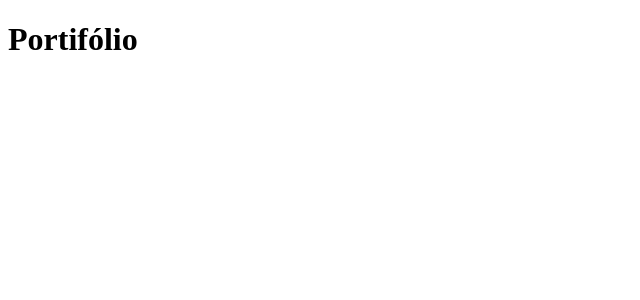
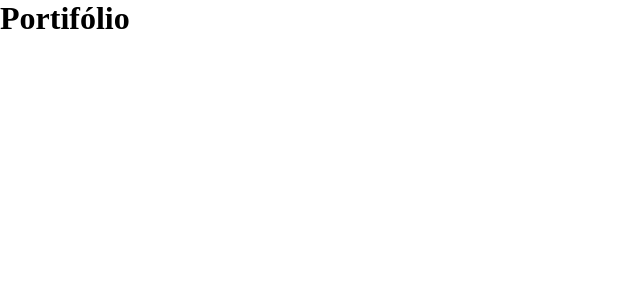
Before and after one commit to juliozambom/portifolio, a React (Vite) app: page / in a window 1280 px wide. Shown: the top 300 px of the page, without its empty margins (0-640 px from the left). Built offline with nearby package versions, Linux system fonts and the light colour scheme.

Commit message:
creating global styles using styled components

```diff
--- a/src/components/_app.tsx
+++ b/src/components/_app.tsx
@@ -1,7 +1,12 @@
+import { GlobalStyle } from "../styles/global";
+
 export default function App() {
   return (
-    <div>
-      <h1>Portifólio</h1>
-    </div>
+    <>
+      <GlobalStyle />
+      <div>
+        <h1>Portifólio</h1>
+      </div>
+    </>
   );
 }
--- /dev/null
+++ b/src/styles/global.ts
@@ -0,0 +1,9 @@
+import { createGlobalStyle } from "styled-components";
+
+export const GlobalStyle = createGlobalStyle`
+    * {
+    margin: 0;
+    padding: 0;
+    box-sizing: border-box;
+    }
+`;
```
